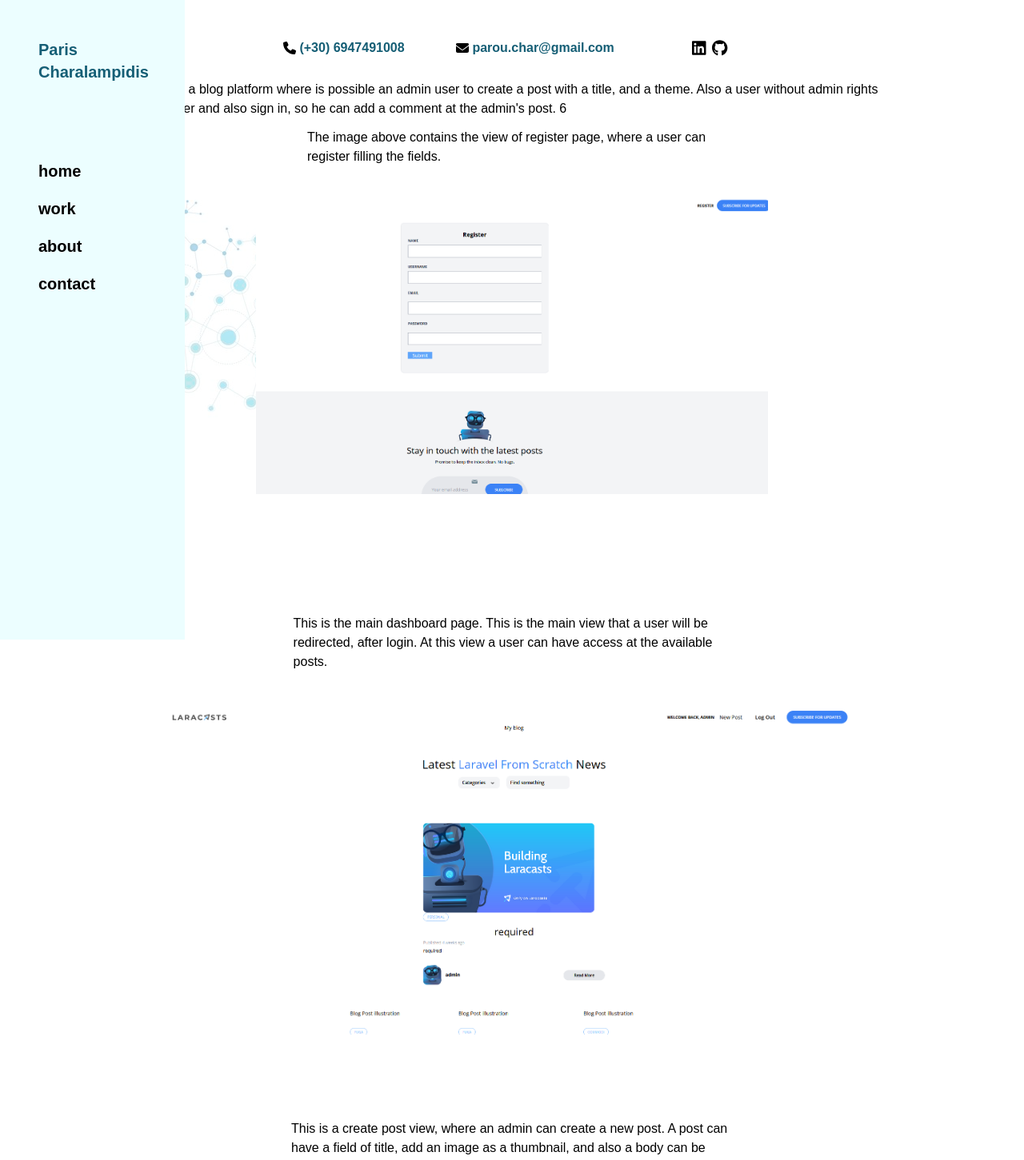
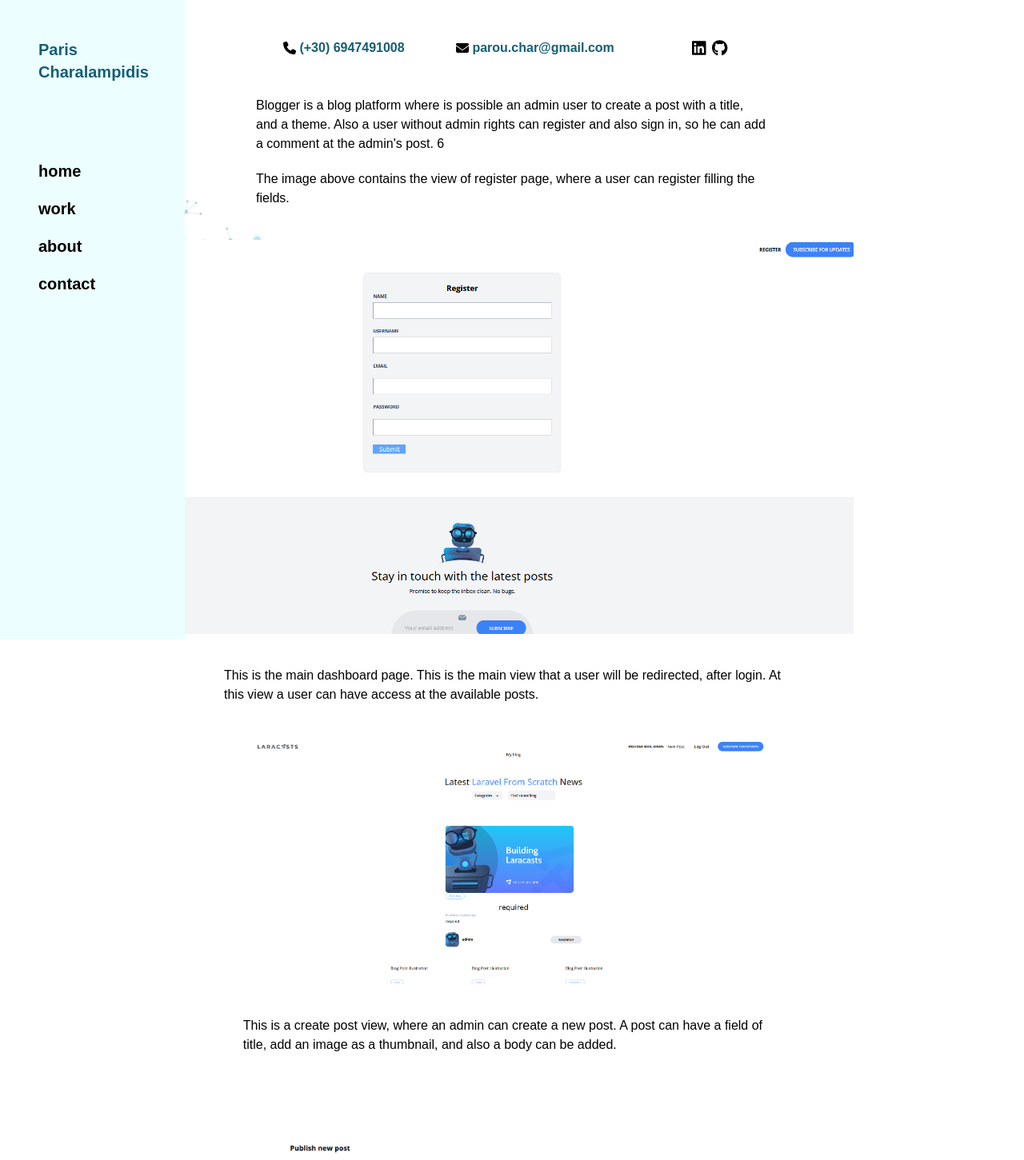
Before and after one commit to parischaralampidis3/portfolio_test, a React (Create React App) app: page /blogger in a window 1280 px wide. Shown: the top 1451 px of the page at 80% size. Built offline with nearby package versions, Linux system fonts and the light colour scheme.

Commit message:
working at changes in work view v.05

```diff
--- a/src/Components/Views/UseCases/Blogger.js
+++ b/src/Components/Views/UseCases/Blogger.js
@@ -4,25 +4,25 @@ function Blogger() {
   return (
     <div className="container mx-auto">
       <div>
-        <div className="flex flex-col items-center justify-center">
-          <p className="mx-auto w-2/5 mt-5 text-base w-3/4">
+        <div className="flex flex-col mt-5 items-center justify-center">
+          <p className="mx-auto  mt-5 text-base w-3/5 md:w-3/5 lg:w-2/4">
             Blogger is a blog platform where is possible an admin user to create
             a post with a title, and a theme. Also a user without admin rights
             can register and also sign in, so he can add a comment at the
             admin's post. 6
           </p>
-          <p className="mx-auto mt-3 w-2/5">
+          <p className="mx-auto  mt-5 text-base w-3/5 md:w-3/5 lg:w-2/4">
             The image above contains the view of register page, where a user can
             register filling the fields.
           </p>
         </div>
 
-        <div className="w-2/4  h-96 mt-10 mx-auto md: w-4/6 lg:w-3/6 ">
+        <div className="w-2/4 h-90 mt-10 mx-auto  w-4/6 lg:h-full w-3/6 ">
           <img src="../assets/images/project_images/blogger_screenshot_04.png" />
         </div>
-        <div className="flex flex-col items-center mx-14">
-          <div className="flex mt-24">
-            <p className="   mx-auto w-2/5  text-base mt-10 md:-mt-20 lg:mt-10 w-3/6 ">
+        <div className="flex flex-col justify-center items-center w-3/4 mx-auto">
+          <div className="flex mt-10">
+            <p className="   mx-auto  text-base   w-3/5 md:mt-0 w-5/6 lg:w-3/4 ">
               This is the main dashboard page. This is the main view that a user
               will be redirected, after login. At this view a user can have
               access at the available posts.
@@ -30,24 +30,24 @@ function Blogger() {
           </div>
         </div>
 
-        <div className=" w-2/4  h-96 mt-10 mx-auto md:w-4/6 lg:mb-24">
+        <div className=" w-2/4  h-90 mt-10 mx-auto md:w-3/6  mb-24">
           <img src="../assets/images/project_images/blogger_screenshot_02.png" />
         </div>
 
         <div className="flex flex-col items-center mt-0 p-10  ">
-          <div className="flex flex-row mx-12 -mt-24">
-            <p className="  text-base mx-auto  mt-10 w-2/5 md:-mt-20 lg:mt-24 w-3/6">
+          <div className="flex flex-row mx-6 -mt-24">
+            <p className="  text-base mx-auto  mt-0 w-3/5 md:mt-0 w-5/6 lg:w-3/5">
               This is a create post view, where an admin can create a new post.
               A post can have a field of title, add an image as a thumbnail, and
               also a body can be added.
             </p>
           </div>
-          <div className="w-2/4  h-96 mt-10 mx-auto md:w-3/6 lg:mt-24 w-2/6">
+          <div className="w-2/4  h-90 mt-5 mx-auto md:w-3/6 lg:mt-24">
             <img src="../assets/images/project_images/blogger_screenshot_01.png" />
           </div>
         </div>
         <div className="flex flex-row justify-center mt-10 mx-12 -mt-24 md:mt-1">
-          <p className=" text-base mx-auto  mt-10 w-2/5 md:-mt-20 lg:mt-24 w-2/6">
+          <p className=" text-base mx-auto  mt-20 w-4/5 md:-mt-0 w-5/6 lg:w-3/6">
             When a post is created, a user can access the post and also can add
             a comment, specific to the post. The posts are saved at the
             database, so the users can access them whenever they are logged in.
```
